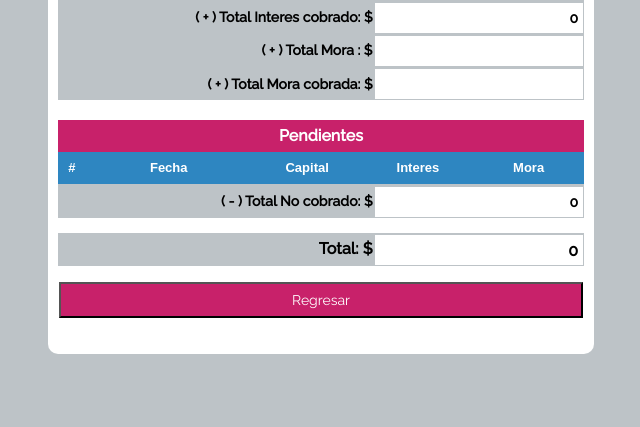
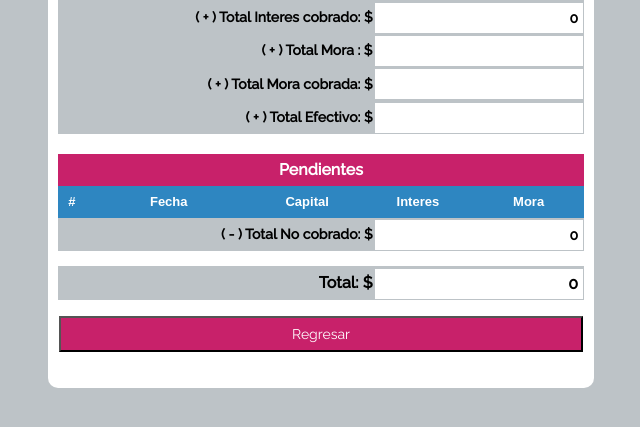
Before and after one commit to lcoronelcosta/sistema_cobros, a CodeIgniter app: page /sistema_permisos/index.php/menu_principal/historial_cliente_det in a window 1280 px wide. Shown: the part 197-624 px from the top of the page, without its empty margins (319-959 px from the left). Run offline with CodeIgniter, Linux system fonts and the light colour scheme; data that the repository does not hold is empty; some libraries are stand-ins or nearby versions.

Commit message:
Fix en calculo mora
Fix en calculo mora

```diff
--- a/application/models/Validacion_model.php
+++ b/application/models/Validacion_model.php
@@ -1824,6 +1824,11 @@ class Validacion_model extends CI_Model {
 			CC.mora,
 			CC.totalpagado,
 			CC.totalapagar,
+			(SELECT round(sum(CC1.valor - CC1.totalpagado),2)
+				FROM cliente CI1, cab_credito CC1
+				WHERE CI1.id_cliente=CC1.id_cliente
+					and CC1.id_cliente =$id_cliente
+					and CC1.estado='pendiente') as t_saldo_capital,
 			(SELECT round(sum(CC1.totalapagar - CC1.totalpagado),2)
 				FROM cliente CI1, cab_credito CC1
 				WHERE CI1.id_cliente=CC1.id_cliente
--- a/application/views/historial_cliente_det.php
+++ b/application/views/historial_cliente_det.php
@@ -192,14 +192,13 @@ date_default_timezone_set('America/Bogota');
 									$("#t_total").val(t_total);
 
 							  		valor_p =  parseFloat(parseFloat(row["valor"]) - parseFloat(row["totalpagado"])).toFixed(2);
-							  		if (valor_p<=0)
+									$("#t_saldo").val(row['t_saldo_capital']);
+									if (valor_p<=0)
 							  		{
-										$("#t_saldo").val("0");
 							  			return ("$ 0");
 							  		}
 							  		else
 							  		{
-										$("#t_saldo").val(valor_p);
 							  			return ("$ "+valor_p);
 							  		}
 							  	}
@@ -323,6 +322,12 @@ date_default_timezone_set('America/Bogota');
 								<td style="width: 40%;background-color: #BDC3C7"><input type="text" readonly="true" id="t_mora_real" name="t_mora_real" required maxlength="45"style="font-size: 14px;font-weight: 1000;text-align: right; height: 30px;width: 100%;line-height: 20px" /></td>
 							</tr>
 
+							<tr>
+								<td style="width: 60%;font-size: 14px;font-weight: 1000;text-align: right;
+    								background-color: #BDC3C7"> ( + ) Total Efectivo: $</td>
+								<td style="width: 40%;background-color: #BDC3C7"><input type="text" readonly="true" id="t_efectivo" name="t_efectivo" required maxlength="45"style="font-size: 14px;font-weight: 1000;text-align: right; height: 30px;width: 100%;line-height: 20px" /></td>
+							</tr>
+
 							<tr style="height: 20px"></tr>
 					</table>
 					<table style="width: 100%; color:#FFFFFF; background-color: #C8216A;">
```
